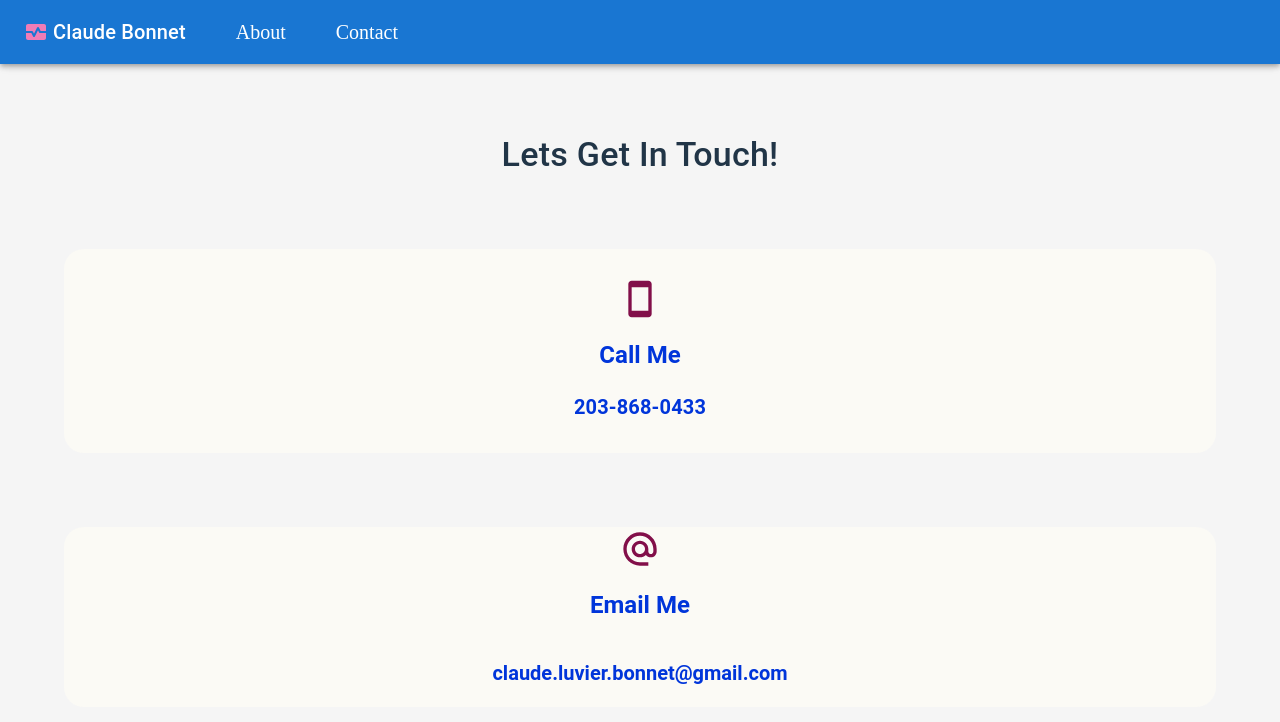
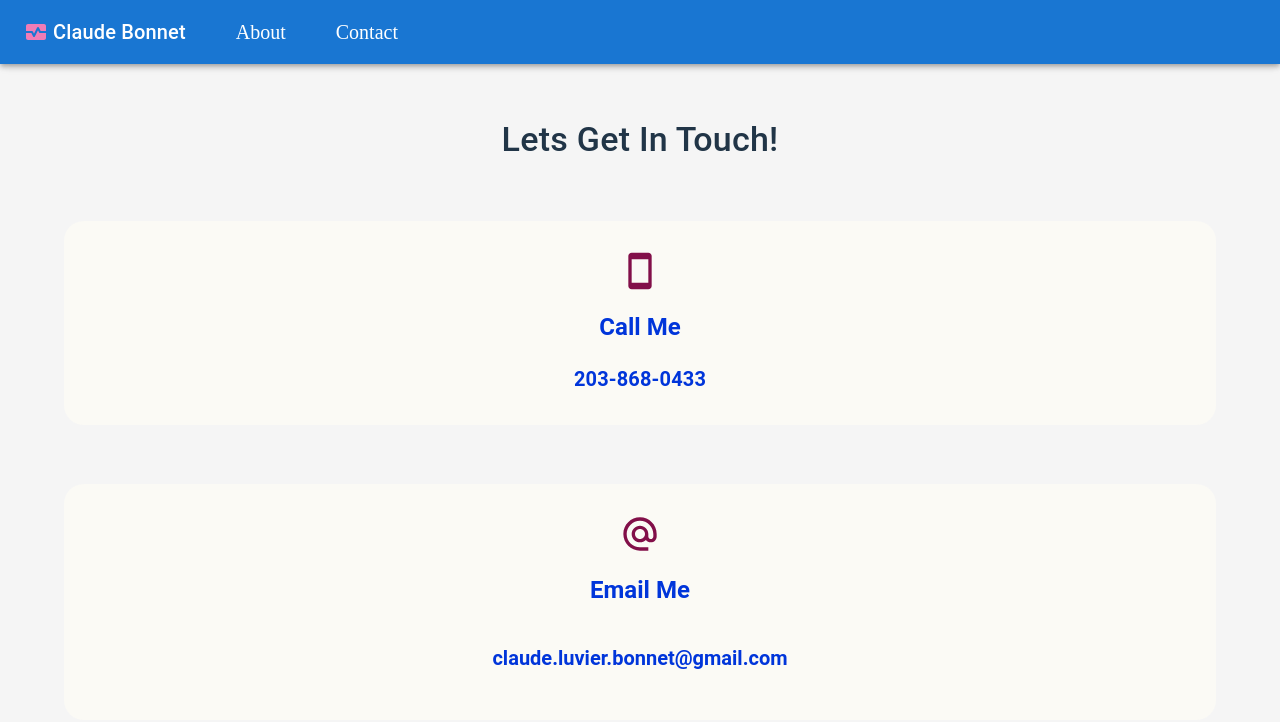
Before and after one commit to Johncharles963/bonnet, a React (Vite) app: page /bonnet/contact in a window 1280 px wide. Shown: the top 722 px of the page. Built offline with nearby package versions, Linux system fonts and the light colour scheme.

Commit message:
Changes padding in email container

```diff
--- a/src/components/Contact.jsx
+++ b/src/components/Contact.jsx
@@ -21,7 +21,7 @@ const Contact = () => {
                     </Typography>
                 </a>
             </Box>
-            <Box sx={{ backgroundColor: '#FBFAF5', height: '150px', display: 'flex', flexDirection: 'column', justifyContent: 'center', alignItems: 'center', gap: '20px', padding: '15px', borderRadius: '20px'}}>
+            <Box sx={{ backgroundColor: '#FBFAF5', display: 'flex', flexDirection: 'column', padding: '15px', borderRadius: '20px' }}>
                 <a style={{textDecoration: 'none', display: 'flex',  flexDirection: 'column', justifyContent: 'space-between', alignItems: 'center', gap: '20px',  padding: '15px'}}  href="mailto:claude.luvier.bonnet@gmail.com"  target='_blank'>
                     <AlternateEmailIcon sx={{color: '#820f49', fontSize: '40px'}} />
                     <Typography sx={{color: '#0035da', fontWeight: 'bold'}} variant="h5" component="p">
```
